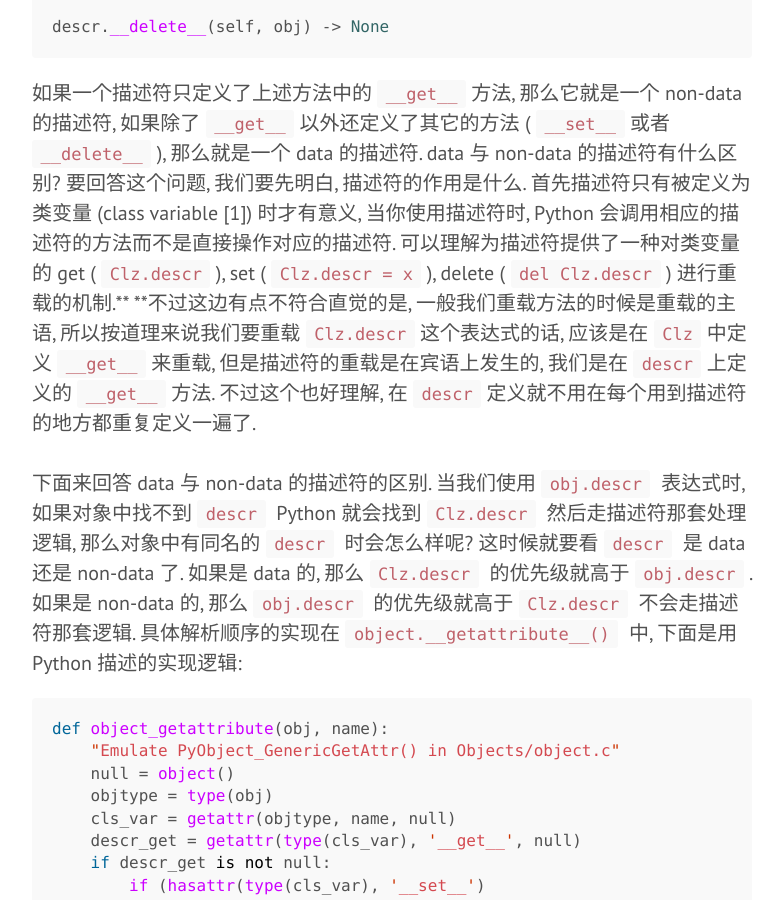
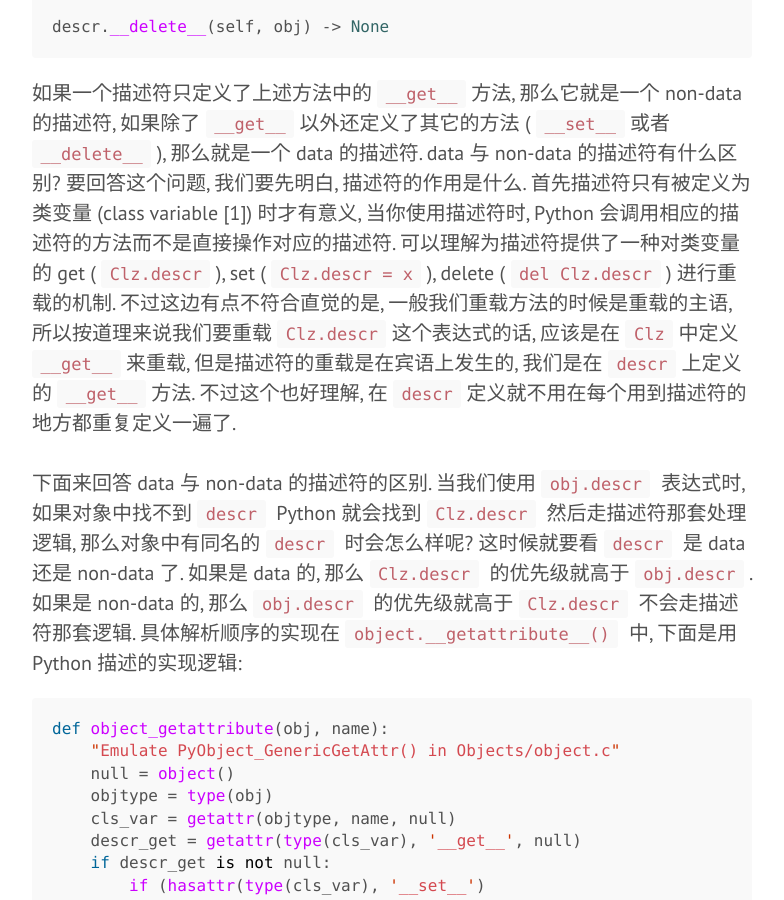
Before and after one commit to yoncise/yoncise.github.io, a Jekyll site: the page built from _posts/2020-12-26-26484747.md, in a window 1280 px wide and 900 px high, scrolled down 979 px. Shown: the whole window, without its empty margins (428-1212 px from the left). Built offline with Jekyll 4.4.1, drawn with Linux system fonts in a browser that asks for light colours.

Commit message:
sync from yuque

````diff
--- a/_posts/2020-12-26-26484747.md
+++ b/_posts/2020-12-26-26484747.md
@@ -18,7 +18,7 @@ descr.__set__(self, obj, value) -> None
 
 descr.__delete__(self, obj) -> None
 ```
-如果一个描述符只定义了上述方法中的 `__get__` 方法, 那么它就是一个 non-data 的描述符, 如果除了 `__get__` 以外还定义了其它的方法 ( `__set__` 或者 `__delete__` ), 那么就是一个 data 的描述符. data 与 non-data 的描述符有什么区别? 要回答这个问题, 我们要先明白, 描述符的作用是什么. 首先描述符只有被定义为类变量 (class variable [1]) 时才有意义, 当你使用描述符时, Python 会调用相应的描述符的方法而不是直接操作对应的描述符. 可以理解为描述符提供了一种对类变量的 get ( `Clz.descr` ), set ( `Clz.descr = x` ), delete ( `del Clz.descr` ) 进行重载的机制.** **不过这边有点不符合直觉的是, 一般我们重载方法的时候是重载的主语, 所以按道理来说我们要重载 `Clz.descr` 这个表达式的话, 应该是在 `Clz` 中定义 `__get__` 来重载, 但是描述符的重载是在宾语上发生的, 我们是在 `descr` 上定义的 `__get__` 方法. 不过这个也好理解, 在 `descr` 定义就不用在每个用到描述符的地方都重复定义一遍了.<br />
+如果一个描述符只定义了上述方法中的 `__get__` 方法, 那么它就是一个 non-data 的描述符, 如果除了 `__get__` 以外还定义了其它的方法 ( `__set__` 或者 `__delete__` ), 那么就是一个 data 的描述符. data 与 non-data 的描述符有什么区别? 要回答这个问题, 我们要先明白, 描述符的作用是什么. 首先描述符只有被定义为类变量 (class variable [1]) 时才有意义, 当你使用描述符时, Python 会调用相应的描述符的方法而不是直接操作对应的描述符. 可以理解为描述符提供了一种对类变量的 get ( `Clz.descr` ), set ( `Clz.descr = x` ), delete ( `del Clz.descr` ) 进行重载的机制. 不过这边有点不符合直觉的是, 一般我们重载方法的时候是重载的主语, 所以按道理来说我们要重载 `Clz.descr` 这个表达式的话, 应该是在 `Clz` 中定义 `__get__` 来重载, 但是描述符的重载是在宾语上发生的, 我们是在 `descr` 上定义的 `__get__` 方法. 不过这个也好理解, 在 `descr` 定义就不用在每个用到描述符的地方都重复定义一遍了.<br />
 <br />下面来回答 data 与 non-data 的描述符的区别. 当我们使用 `obj.descr`  表达式时, 如果对象中找不到 `descr`  Python 就会找到 `Clz.descr`  然后走描述符那套处理逻辑, 那么对象中有同名的 `descr`  时会怎么样呢? 这时候就要看 `descr`  是 data 还是 non-data 了. 如果是 data 的, 那么 `Clz.descr`  的优先级就高于 `obj.descr` . 如果是 non-data 的, 那么 `obj.descr`  的优先级就高于 `Clz.descr`  不会走描述符那套逻辑. 具体解析顺序的实现在 `object.__getattribute__()`  中, 下面是用 Python 描述的实现逻辑:
 ```python
 def object_getattribute(obj, name):
````
